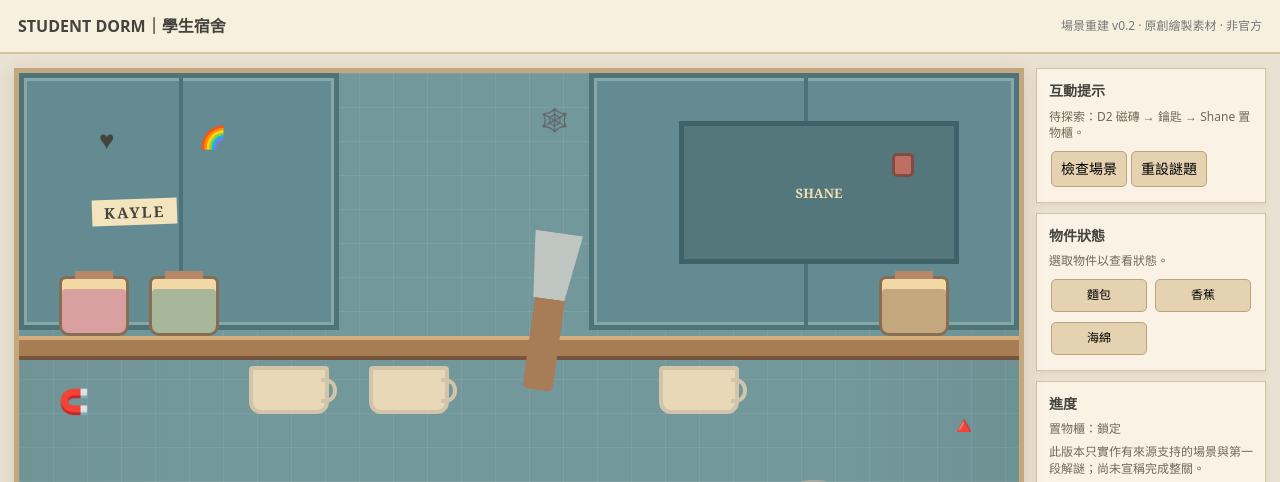
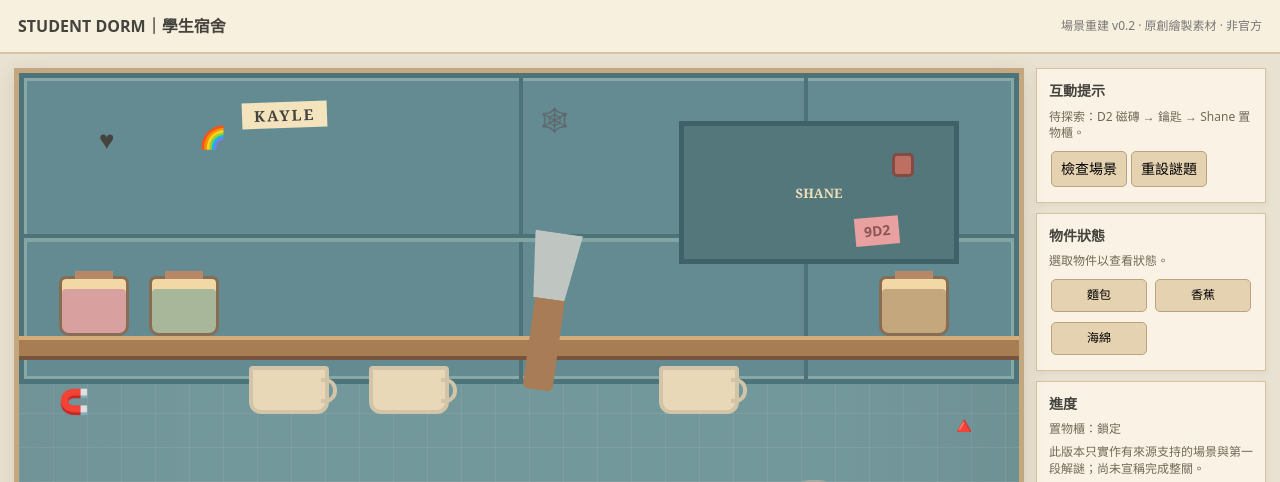
Before and after one commit to Bonnie9981/AI-little-cheft, a plain HTML site: page prototype/student-dorm.html in a window 1280 px wide. Shown: the top 482 px of the page. Drawn offline with Linux system fonts and the light colour scheme.

Commit message:
修正場景頂部櫃體連續比例並補上粉紅提示紙

```diff
--- a/prototype/student-dorm.html
+++ b/prototype/student-dorm.html
@@ -10,10 +10,10 @@ main{max-width:1280px;margin:auto;padding:14px;display:grid;grid-template-column
 .wall:after{content:"";position:absolute;inset:0;background:linear-gradient(90deg,#00000008,transparent 18%,transparent 82%,#0000000c)}
 .floor{position:absolute;bottom:0;height:24%;width:100%;background:repeating-linear-gradient(90deg,#d5bd96 0 70px,#c9ad82 71px 74px),linear-gradient(#d7c29f,#c8aa7c);border-top:10px solid #b58d61}
 .cabinet{position:absolute;top:0;height:43%;width:32%;background:#638b91;border:5px solid #4d747a;box-shadow:inset 0 0 0 3px #88a8a5}
-.cabinet.left{left:0}.cabinet.right{right:0;width:43%}
-.cabinet:before{content:"";position:absolute;left:50%;top:0;bottom:0;border-left:4px solid #4d7378}
-.name{position:absolute;top:49%;left:22%;background:#f4e4bd;padding:3px 12px;font:bold 15px Georgia;letter-spacing:2px;transform:rotate(-2deg);z-index:2}
-.right .name{left:22%}
+.cabinet.left{left:0;width:100%;height:52%}.cabinet.right{right:0;width:43%;height:52%;background:transparent;border:0;box-shadow:none}
+.cabinet:before{content:"";position:absolute;left:50%;top:0;bottom:0;border-left:4px solid #4d7378}.cabinet.left:after{content:"";position:absolute;left:0;right:0;top:52%;border-top:4px solid #4d7378;box-shadow:0 4px #83a4a2}
+.name{position:absolute;top:8%;left:22%;background:#f4e4bd;padding:3px 12px;font:bold 15px Georgia;letter-spacing:2px;transform:rotate(-2deg);z-index:2}
+.right .name{left:22%;top:49%}
 .shelf{position:absolute;left:0;right:0;top:44%;height:4%;background:#a77d54;border-top:4px solid #d4ad7b;border-bottom:4px solid #76543d;z-index:2}
 .jar{position:absolute;top:34%;width:7%;height:10%;border-radius:7px 7px 10px 10px;background:#d4b77f;border:3px solid #876d54;box-shadow:inset 0 10px #f2d8a5}
 .jar:before{content:"";position:absolute;top:-8px;left:20%;width:60%;height:8px;background:#b88768}
@@ -51,7 +51,7 @@ button{font:inherit;background:#e4d2b1;border:1px solid #bda27b;border-radius:5p
 <main><section id="room" aria-label="Student Dorm kitchen">
 <div class="wall"></div><div class="cabinet left"><div class="name">KAYLE</div></div><div class="cabinet right"><div class="name">SHANE</div></div>
 <div class="jar j1"></div><div class="jar j2"></div><div class="jar j3"></div><div class="shelf"></div><div class="mug m1"></div><div class="mug m2"></div><div class="mug m3"></div>
-<div class="tile" id="tile" title="反覆點擊 D2 磁磚直到裂開"></div><div id="locker">SHANE<div id="lock"></div></div><div style="position:absolute;left:8%;top:8%;font-size:26px;z-index:3">♥</div><div style="position:absolute;left:18%;top:8%;font-size:22px;z-index:3">🌈</div><div style="position:absolute;right:45%;top:5%;font-size:23px;z-index:3">🕸️</div><div style="position:absolute;left:4%;top:52%;font-size:24px;z-index:3">🧲</div><div style="position:absolute;right:4%;top:56%;font-size:24px;z-index:3">🔺</div>
+<div class="tile" id="tile" title="反覆點擊 D2 磁磚直到裂開"></div><div style="position:absolute;right:12%;top:24%;z-index:4;background:#e9a0a0;color:#8d5656;padding:4px 9px;transform:rotate(-5deg);font-weight:bold">9D2</div><div id="locker">SHANE<div id="lock"></div></div><div style="position:absolute;left:8%;top:8%;font-size:26px;z-index:3">♥</div><div style="position:absolute;left:18%;top:8%;font-size:22px;z-index:3">🌈</div><div style="position:absolute;right:45%;top:5%;font-size:23px;z-index:3">🕸️</div><div style="position:absolute;left:4%;top:52%;font-size:24px;z-index:3">🧲</div><div style="position:absolute;right:4%;top:56%;font-size:24px;z-index:3">🔺</div>
 <div class="knife"></div><div class="plant" title="羅勒盆栽"></div><div class="counter"></div><div class="base"></div><div class="stove"></div><div class="sink"></div><div class="tap" id="tap"></div>
 <div class="item" id="key" title="拖曳鑰匙到 Shane 的置物櫃">🗝️</div>
 <div class="item" id="sponge" style="left:66%;top:72%" title="海綿">🧽</div><div class="item" id="bread" style="left:18%;top:72%" title="麵包">🍞</div><div class="item" id="banana" style="left:55%;top:72%" title="香蕉">🍌</div>
```
